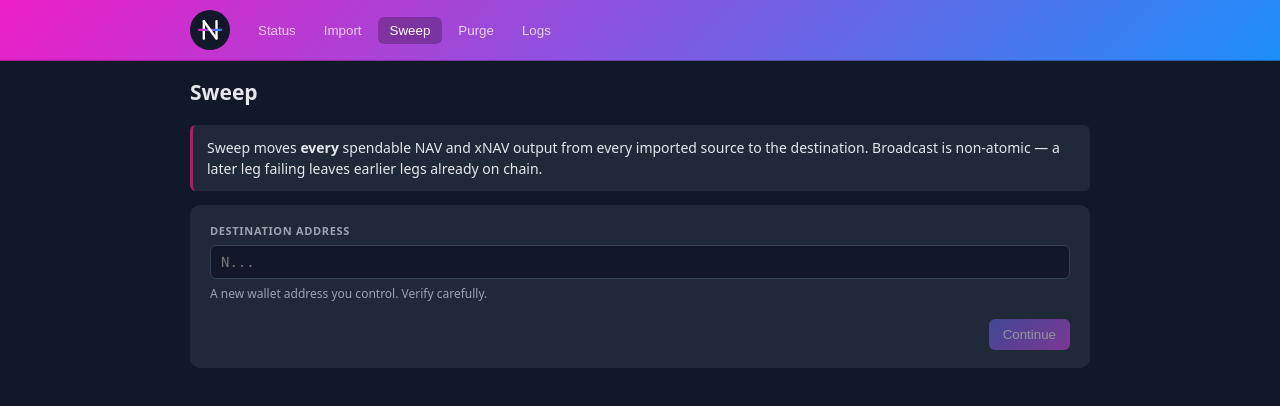
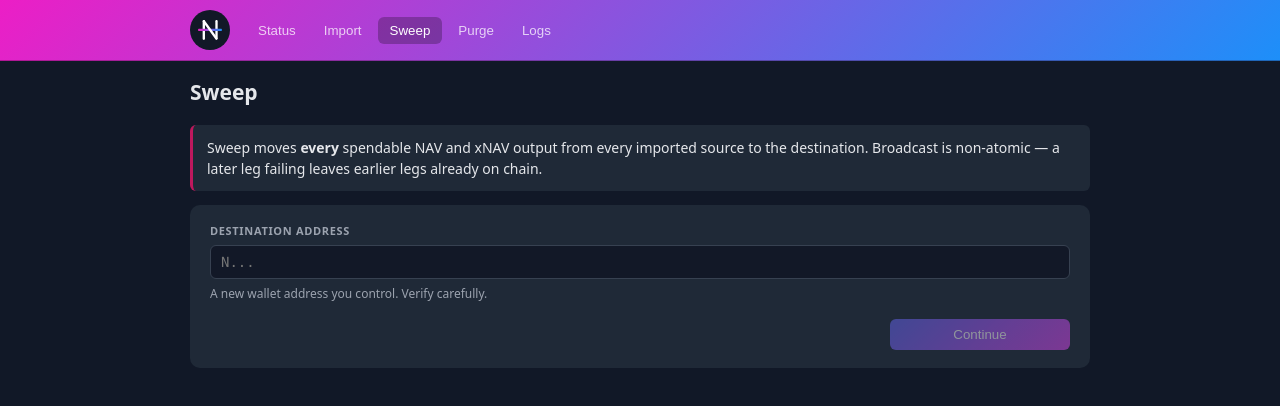
Before and after one commit to mxaddict/navcoin-rescue-tool, a Svelte app in the folder gui/: page / in a window 1280 px wide. Both pictures are taken after a click on the button "Sweep". Shown: the top 406 px of the page. Built offline with nearby package versions, Linux system fonts and the light colour scheme.

Commit message:
style(gui): unify Sweep button sizing with other forms
Drop the local .form-actions style and reuse the global .actions
class so Sweep buttons inherit the same right-aligned layout and
180px min-width as Import / Purge / Status.

```diff
--- a/gui/src/views/Sweep.svelte
+++ b/gui/src/views/Sweep.svelte
@@ -127,7 +127,7 @@
       />
       <p class="hint">A new wallet address you control. Verify carefully.</p>
     </div>
-    <div class="form-actions">
+    <div class="actions">
       <button onclick={goToVerify} disabled={busy || !destination.trim()}>
         Continue
       </button>
@@ -156,7 +156,7 @@
         }}
       />
     </div>
-    <div class="form-actions">
+    <div class="actions">
       <button class="ghost" onclick={back} disabled={busy}>Back</button>
       <button
         onclick={goToReview}
@@ -218,7 +218,7 @@
       />
     </div>
 
-    <div class="form-actions">
+    <div class="actions">
       <button class="ghost" onclick={back} disabled={busy}>Back</button>
       <button
         class="danger"
@@ -379,12 +379,6 @@
     color: var(--indigo);
   }
 
-  .form-actions {
-    display: flex;
-    justify-content: flex-end;
-    gap: 8px;
-  }
-
   button.danger {
     background: var(--pink);
     color: white;
```
